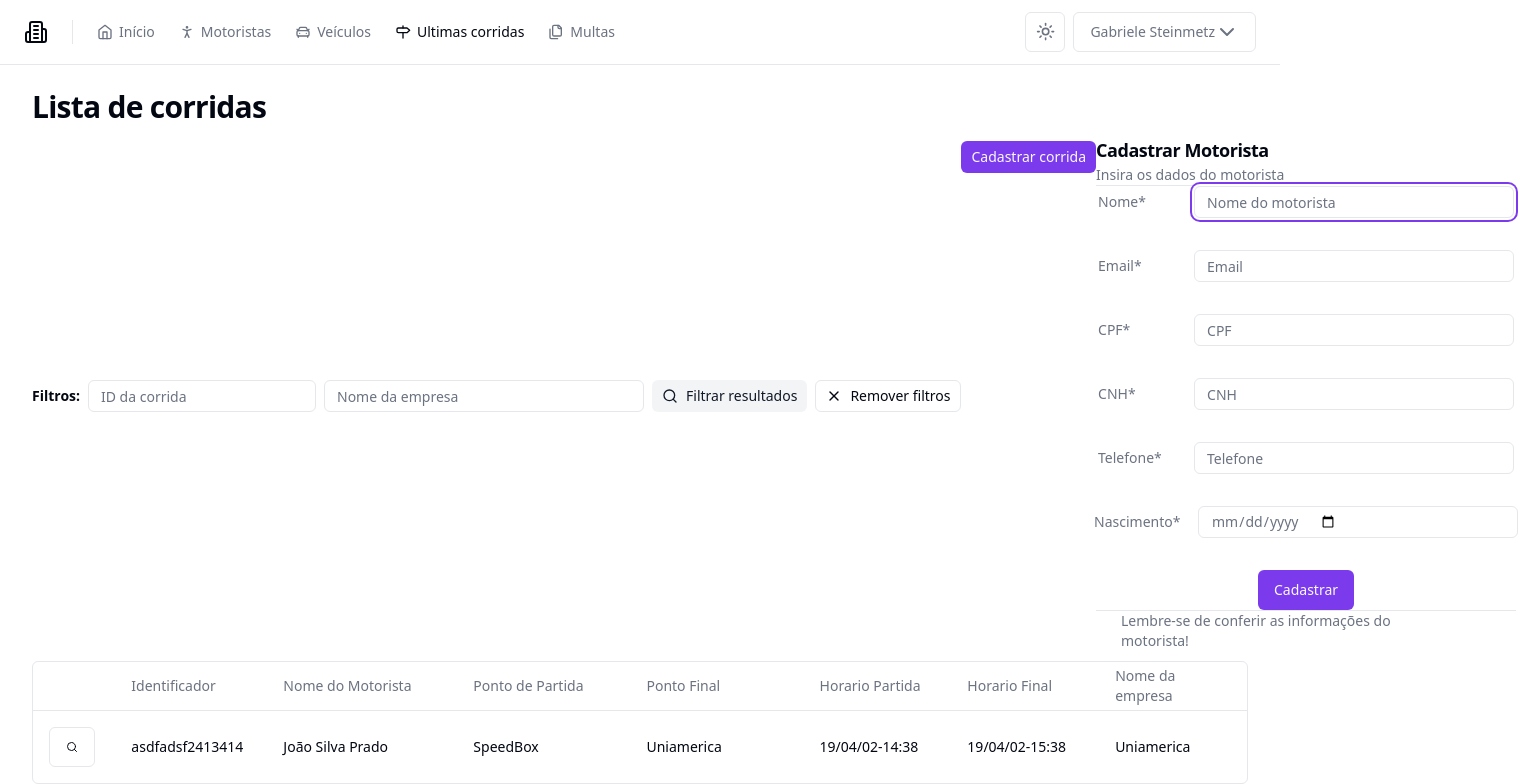
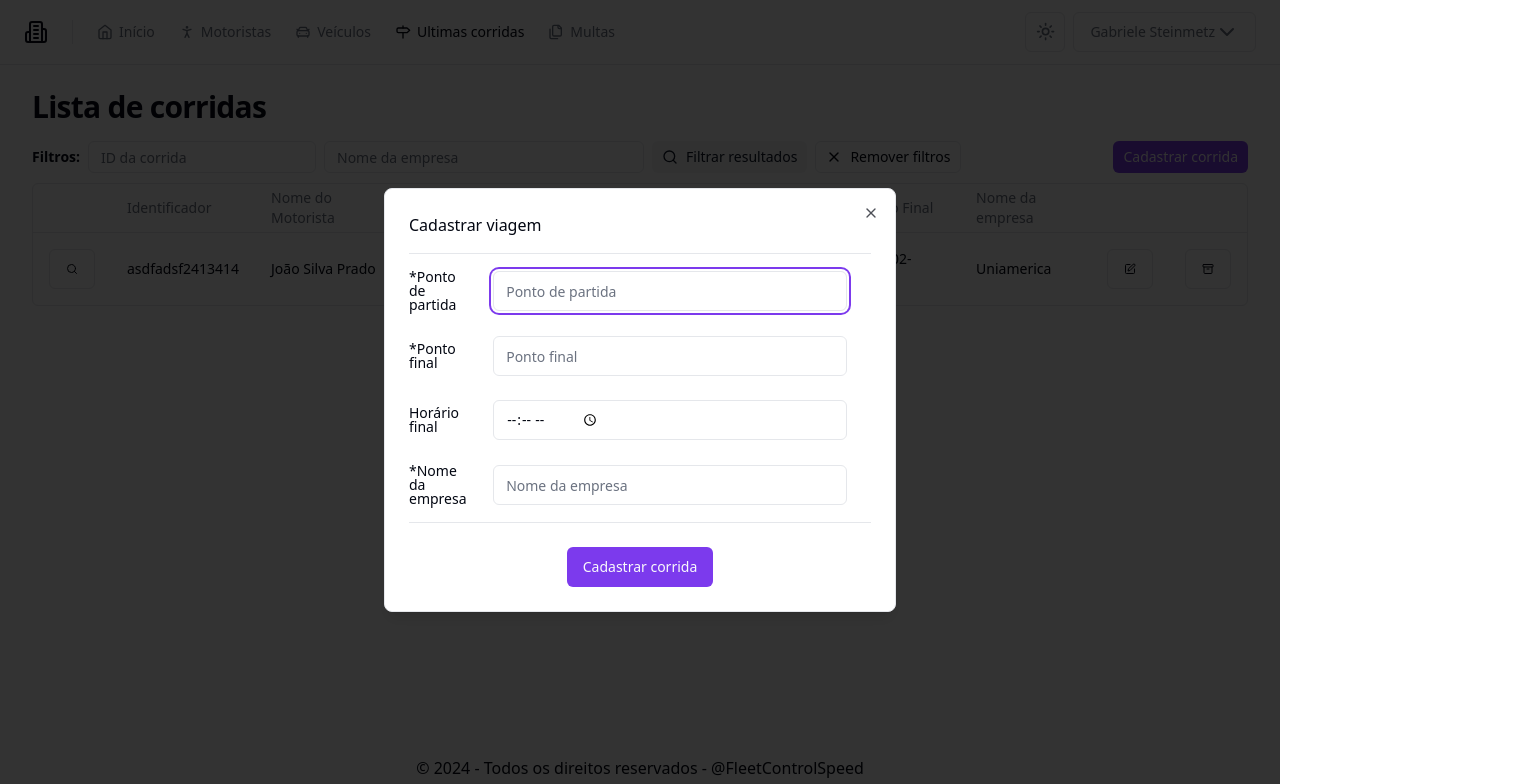
Before and after one commit to cristovaom/Fleet-Control, a React (Vite) app: page /corridas in a window 1280 px wide. Both pictures are taken after a click on the button "Cadastrar corrida". Shown: the top 784 px of the page, 1518 px wide, since content can reach past the window. Built offline with nearby package versions, Linux system fonts and the light colour scheme.

Commit message:
feat(trips-register): trips register modal

```diff
--- a/src/pages/trips/trips-filter.tsx
+++ b/src/pages/trips/trips-filter.tsx
@@ -1,9 +1,10 @@
 import { Input } from "@/components/ui/input";
-import { Dialog, DialogTrigger, DialogContent } from "@radix-ui/react-dialog";
+
 import { Search, X } from "lucide-react";
 
-import { DriverRegister } from "../drivers/drivers-register";
 import { Button } from "@/components/ui/button";
+import { Dialog, DialogContent, DialogTrigger } from "@/components/ui/dialog";
+import { TripsRegister } from "./trips-register";
 
 export function TripsFilter() {
   return (
@@ -31,7 +32,7 @@ export function TripsFilter() {
         </DialogTrigger>
 
         <DialogContent>
-          <DriverRegister />
+          <TripsRegister />
         </DialogContent>
       </Dialog>
     </div>
--- /dev/null
+++ b/src/pages/trips/trips-register.tsx
@@ -0,0 +1,130 @@
+import { Button } from "@/components/ui/button";
+import { DialogHeader } from "@/components/ui/dialog";
+import { Input } from "@/components/ui/input";
+import { Label } from "@/components/ui/label";
+import { Separator } from "@/components/ui/separator";
+import { zodResolver } from "@hookform/resolvers/zod";
+import { useForm } from "react-hook-form";
+import { z } from "zod";
+
+const tripSchema = z.object({
+  pontoDePartida: z
+    .string({
+      required_error: "pontoDePartida é obrigatório!",
+      invalid_type_error: "pontoDePartida inválido!",
+    })
+    .min(3, "pontoDePartida inválido!"),
+  pontoFinal: z
+    .string({
+      required_error: "pontoFinal é obrigatório!",
+      invalid_type_error: "pontoFinal inválido!",
+    })
+    .min(1, "pontoFinal inválido!"),
+  horarioFinal: z.any().optional(),
+  nomeEmpresa: z
+    .string({
+      required_error: "nomeEmpresa é obrigatório!",
+      invalid_type_error: "nomeEmpresa inválido!",
+    })
+    .min(2, "nomeEmpresa inválido!"),
+});
+
+type TripSchemaBody = z.infer<typeof tripSchema>;
+
+export function TripsRegister() {
+  const {
+    register,
+    handleSubmit,
+    formState: { errors },
+  } = useForm<TripSchemaBody>({
+    resolver: zodResolver(tripSchema),
+  });
+
+  function handleSubmitForm(data: TripSchemaBody) {
+    console.log(data);
+  }
+  return (
+    <>
+      <div>
+        <DialogHeader>
+          <h2>Cadastrar viagem</h2>
+        </DialogHeader>
+      </div>
+      <Separator />
+      <form onSubmit={handleSubmit(handleSubmitForm)}>
+        <section className="flex flex-col gap-6">
+          <div className="flex items-center gap-6">
+            <Label htmlFor="ppartida" className="w-20">
+              *Ponto de partida
+            </Label>
+            <Input
+              placeholder="Ponto de partida"
+              id="ppartida"
+              {...register("pontoDePartida")}
+            />
+            <div>
+              {errors.pontoDePartida && (
+                <span className="text-rose-500">
+                  {errors.pontoDePartida.message}
+                </span>
+              )}
+            </div>
+          </div>
+
+          <div className="flex items-center gap-6">
+            <Label htmlFor="pfinal" className="w-20">
+              *Ponto final
+            </Label>
+            <Input
+              placeholder="Ponto final"
+              id="pfinal"
+              {...register("pontoFinal")}
+            />
+            <div>
+              {errors.pontoFinal && (
+                <span className="text-rose-500">
+                  {errors.pontoFinal.message}
+                </span>
+              )}
+            </div>
+          </div>
+
+          <div className="flex items-center gap-6">
+            <Label htmlFor="hfinal" className="w-20">
+              Horário final
+            </Label>
+            <Input type="time" id="hfinal" {...register("horarioFinal")} />
+            <div>
+              {errors.horarioFinal && (
+                <span className="text-rose-500">Horario inválido!</span>
+              )}
+            </div>
+          </div>
+
+          <div className="flex items-center  gap-6">
+            <Label htmlFor="nomeEmpresa" className="w-20">
+              *Nome da empresa
+            </Label>
+            <Input
+              placeholder="Nome da empresa"
+              id="nomeEmpresa"
+              {...register("nomeEmpresa")}
+            />
+            <div>
+              {errors.nomeEmpresa && (
+                <span className="text-rose-500">
+                  {errors.nomeEmpresa.message}
+                </span>
+              )}
+            </div>
+          </div>
+        </section>
+        <Separator className="mt-4" />
+
+        <div className="flex items-center justify-center mt-6">
+          <Button>Cadastrar corrida</Button>
+        </div>
+      </form>
+    </>
+  );
+}
--- a/src/pages/trips/trips.tsx
+++ b/src/pages/trips/trips.tsx
@@ -7,12 +7,13 @@ import {
   Table,
 } from "@/components/ui/table";
 
-import { Search } from "lucide-react";
+import { Archive, Search, SquarePen } from "lucide-react";
 import { Helmet } from "react-helmet-async";
 import { Dialog, DialogContent, DialogTrigger } from "@/components/ui/dialog";
 import { Button } from "@/components/ui/button";
 import { TripsFilter } from "./trips-filter";
 import { TripsDetails } from "./trips-details";
+import { DeleteConfirmModal } from "@/components/delete-confirm-modal";
 
 export function Trips() {
   return (
@@ -36,6 +37,8 @@ export function Trips() {
                   <TableHead className="w-[140px]">Horario Partida</TableHead>
                   <TableHead className="w-[140px]">Horario Final</TableHead>
                   <TableHead className="w-[140px]">Nome da empresa</TableHead>
+                  <TableHead className="w-[64px]"></TableHead>
+                  <TableHead className="w-[64px]"></TableHead>
                 </TableRow>
               </TableHeader>
               <TableBody>
@@ -64,6 +67,35 @@ export function Trips() {
                   <TableCell>19/04/02-14:38</TableCell>
                   <TableCell>19/04/02-15:38</TableCell>
                   <TableCell>Uniamerica</TableCell>
+                  <TableCell>
+                    <Dialog>
+                      <DialogTrigger asChild>
+                        <Button variant="outline">
+                          <SquarePen className="h-3 w-3" />
+                          <span className="sr-only">Editar motorista</span>
+                        </Button>
+                      </DialogTrigger>
+                      <DialogContent>
+                        <p>editar</p>
+                      </DialogContent>
+                    </Dialog>
+                  </TableCell>
+                  <TableCell>
+                    <Dialog>
+                      <DialogTrigger asChild>
+                        <Button variant="outline">
+                          <Archive className="h-3 w-3" />
+                          <span className="sr-only">Excluir motorista</span>
+                        </Button>
+                      </DialogTrigger>
+                      <DialogContent>
+                        <DeleteConfirmModal
+                          title="Excluir corrida"
+                          description="Tem certeza que deseja deletar essa corrida? Esta ação não pode ser desfeita!"
+                        />
+                      </DialogContent>
+                    </Dialog>
+                  </TableCell>
                 </TableRow>
               </TableBody>
             </Table>
```
